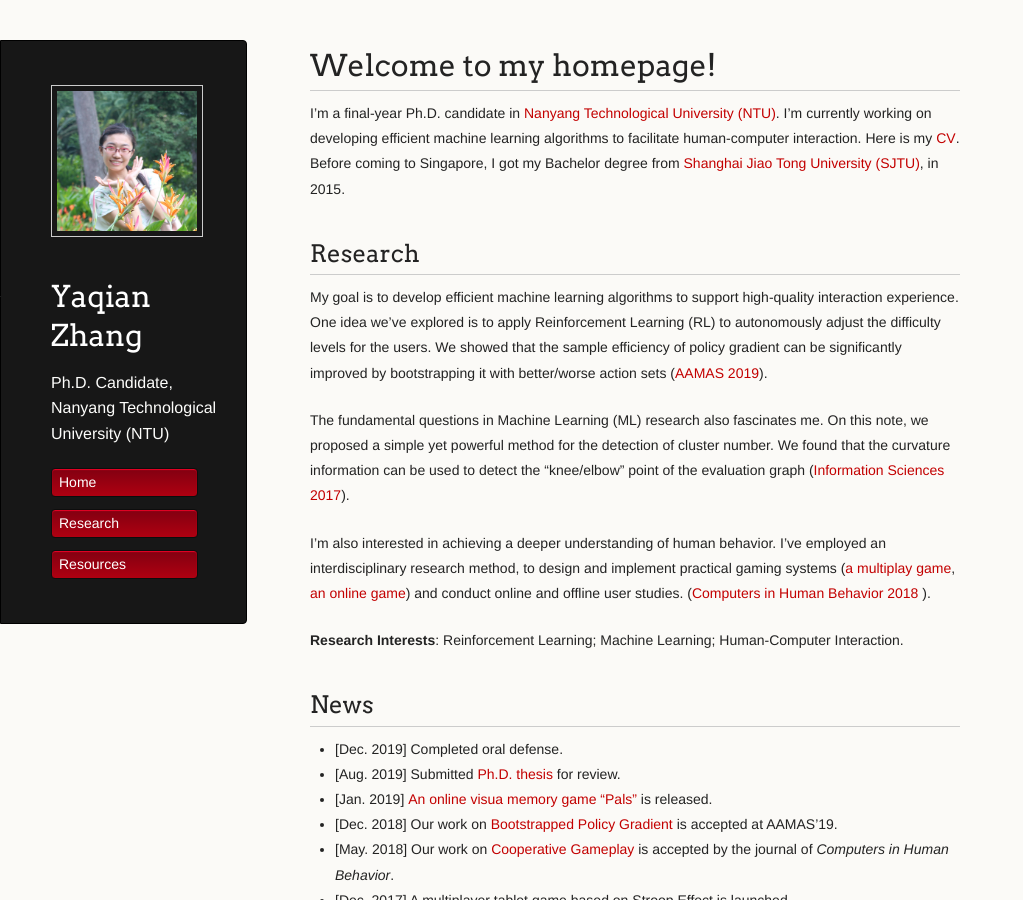
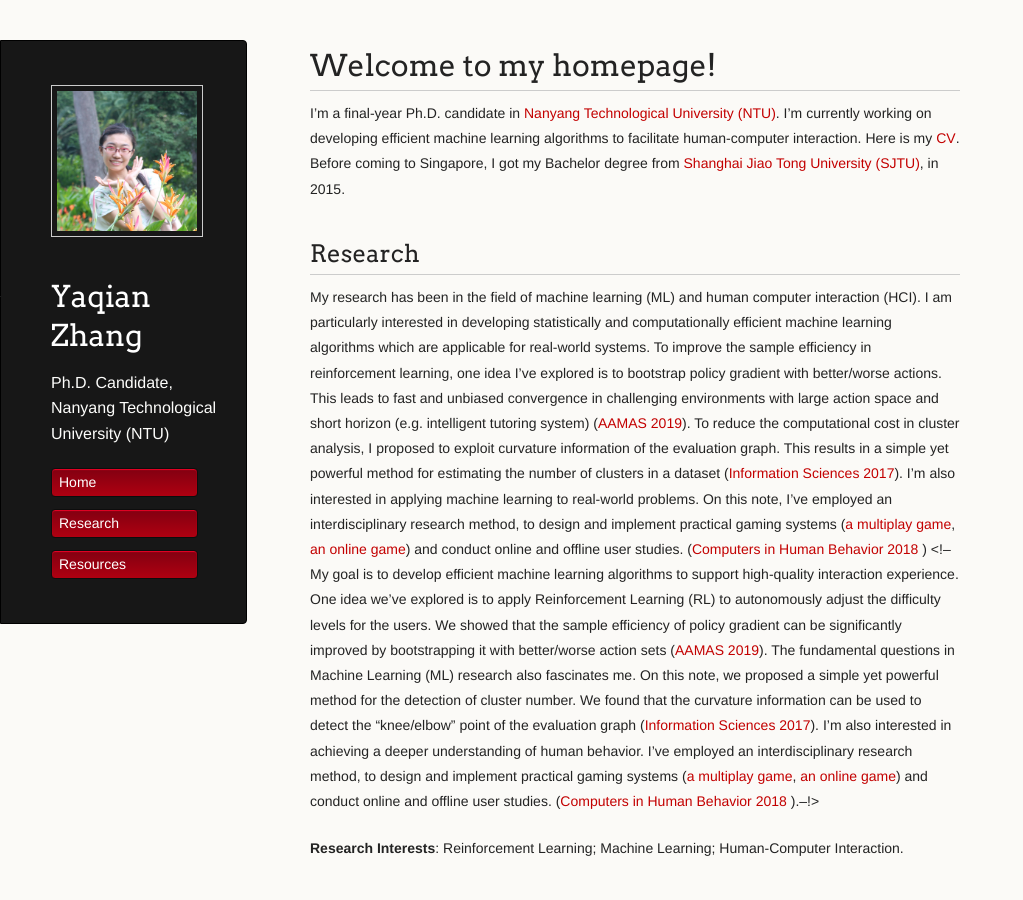
Before and after one commit to YaqianZhang/yaqianzhang.github.io, a Jekyll site: the page built from index.md, in a window 1280 px wide and 900 px high. Shown: the whole window, without its empty margins (0-1023 px from the left). Built offline with Jekyll 4.4.1, drawn with Linux system fonts in a browser that asks for light colours; our own code applies the rules of GitHub Pages for plain Markdown files.

Commit message:
Update index.md

```diff
--- a/index.md
+++ b/index.md
@@ -5,11 +5,14 @@
 I'm a final-year Ph.D. candidate in [Nanyang Technological University (NTU)](https://www.ntu.edu.sg). I'm currently working on developing efficient machine learning algorithms to facilitate human-computer interaction. Here is my [CV](about/CV_Yaqian_Zhang.pdf). Before coming to Singapore, I got my Bachelor degree from [Shanghai Jiao Tong University (SJTU)](http://en.sjtu.edu.cn/), in 2015.
 
 ## Research
-My goal is to develop efficient machine learning algorithms to support high-quality interaction experience. One idea we've explored is to apply Reinforcement Learning (RL) to autonomously adjust the difficulty levels for the users. We showed that the sample efficiency of policy gradient can be significantly improved by bootstrapping it with better/worse action sets ([AAMAS 2019](papers/19_YaqianZhang_BootstrappedPolicyGradient_aamas.pdf)).
+My research has been in the field of machine learning (ML) and human computer interaction (HCI).  I am particularly interested in developing statistically and computationally efficient  machine learning algorithms which are applicable for real-world systems.
+To improve the sample efficiency in reinforcement learning, one idea I've explored is to bootstrap policy gradient with better/worse actions. This leads to fast and unbiased convergence in challenging environments with large action space and short horizon (e.g. intelligent tutoring system) ([AAMAS 2019](papers/19_YaqianZhang_BootstrappedPolicyGradient_aamas.pdf)).
+To reduce the computational cost in cluster analysis, I proposed to exploit curvature information of the evaluation graph. This results in  a simple yet powerful method for estimating the number of clusters in a dataset ([Information Sciences 2017](papers/17_YaqianZhang_Curvature_Cluster_InformationScience.pdf)).
+I'm also interested in applying machine learning to real-world problems. On this note, I've employed an interdisciplinary research method, to design and implement practical gaming systems ([a multiplay game](_posts/2018-02-16-peer-accountability-on-attention.md),  [an online game](_posts/2018-06-30-difficulty-adjustment-for-visual-memory-training.md)) and conduct online and offline user studies. ([Computers in Human Behavior 2018](papers/18_YaqianZhang_PeerAccountability_CHB.pdf) )
+<!--My goal is to develop efficient machine learning algorithms to support high-quality interaction experience. One idea we've explored is to apply Reinforcement Learning (RL) to autonomously adjust the difficulty levels for the users. We showed that the sample efficiency of policy gradient can be significantly improved by bootstrapping it with better/worse action sets ([AAMAS 2019](papers/19_YaqianZhang_BootstrappedPolicyGradient_aamas.pdf)).
+The fundamental questions in Machine Learning (ML) research also fascinates me. On this note, we proposed a simple yet powerful method for the detection of cluster number. We found that the curvature information can be used to detect the "knee/elbow" point of the evaluation graph ([Information Sciences 2017](papers/17_YaqianZhang_Curvature_Cluster_InformationScience.pdf)).
+I'm also interested in achieving a deeper understanding of human behavior. I've employed an interdisciplinary research method, to design and implement practical gaming systems ([a multiplay game](_posts/2018-02-16-peer-accountability-on-attention.md),  [an online game](_posts/2018-06-30-difficulty-adjustment-for-visual-memory-training.md)) and conduct online and offline user studies. ([Computers in Human Behavior 2018](papers/18_YaqianZhang_PeerAccountability_CHB.pdf) ).--!>
 
-The fundamental questions in Machine Learning (ML) research also fascinates me. On this note, we proposed a simple yet powerful method for the detection of cluster number. We found that the curvature information can be used to detect the "knee/elbow" point of the evaluation graph ([Information Sciences 2017](papers/17_YaqianZhang_Curvature_Cluster_InformationScience.pdf)).
-
-I'm also interested in achieving a deeper understanding of human behavior. I've employed an interdisciplinary research method, to design and implement practical gaming systems ([a multiplay game](_posts/2018-02-16-peer-accountability-on-attention.md),  [an online game](_posts/2018-06-30-difficulty-adjustment-for-visual-memory-training.md)) and conduct online and offline user studies. ([Computers in Human Behavior 2018](papers/18_YaqianZhang_PeerAccountability_CHB.pdf) ).
 
 **Research Interests**: Reinforcement Learning; Machine Learning; Human-Computer Interaction.
 
```
